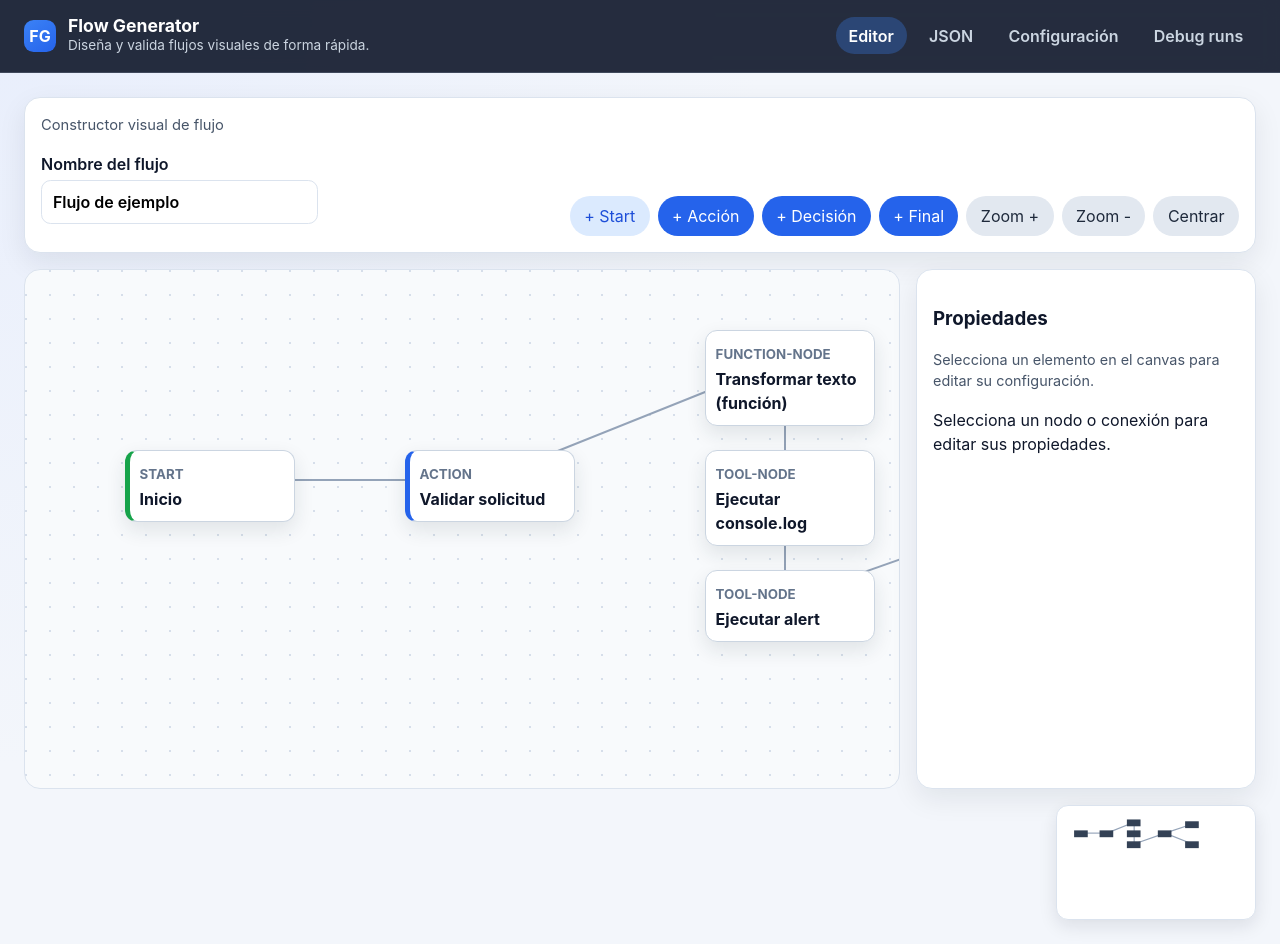
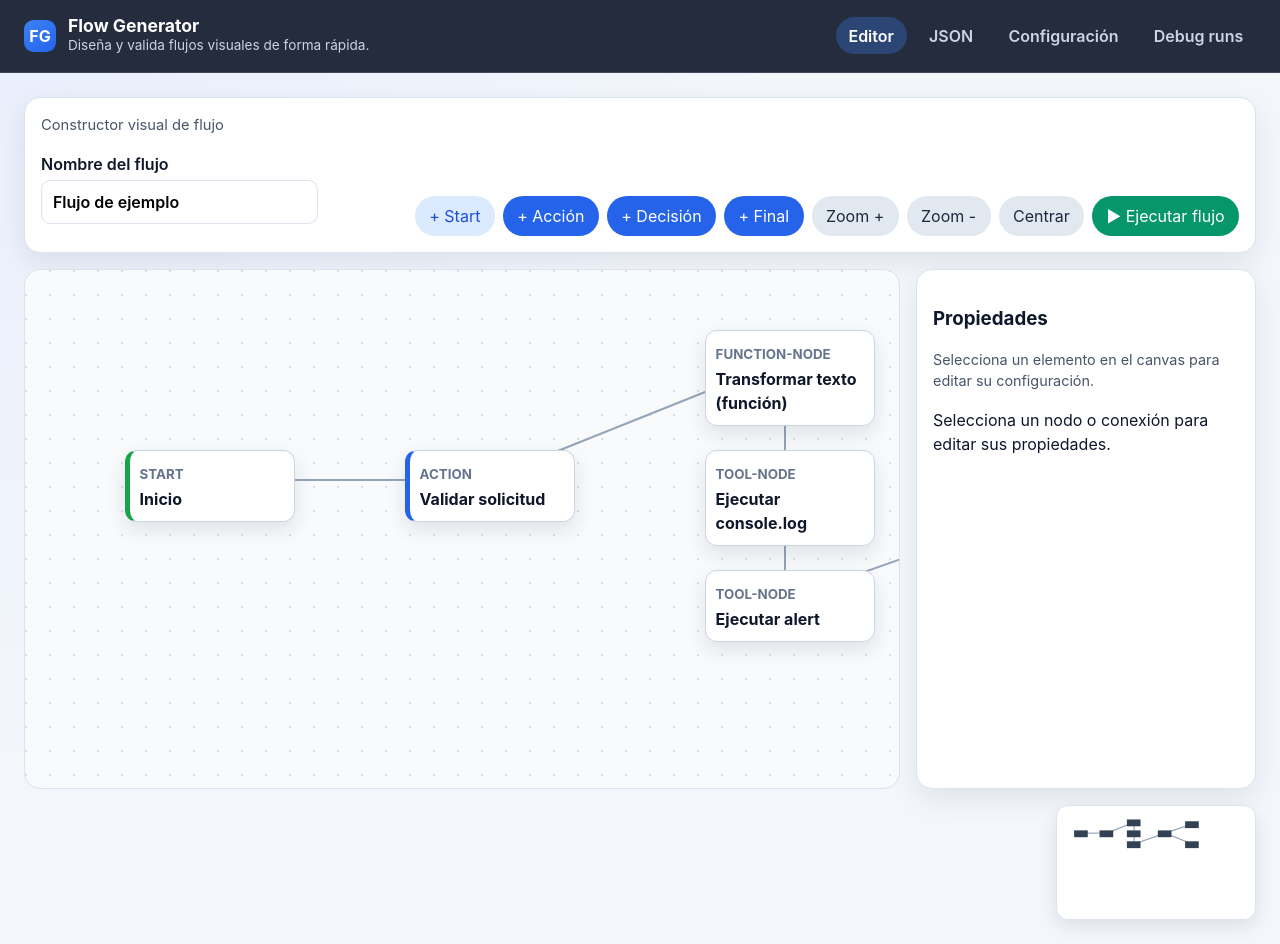
Before and after one commit to Erredebe/flow-gen, an Angular app: page /editor in a window 1280 px wide. Built offline with nearby package versions, Linux system fonts and the light colour scheme.

Commit message:
feat(editor): añadir botón para ejecutar el flujo

```diff
--- a/src/app/features/flow-editor/ui/flow-editor.component.html
+++ b/src/app/features/flow-editor/ui/flow-editor.component.html
@@ -14,6 +14,9 @@
       <button type="button" class="btn btn-soft" (click)="setZoom(0.1)">Zoom +</button>
       <button type="button" class="btn btn-soft" (click)="setZoom(-0.1)">Zoom -</button>
       <button type="button" class="btn btn-soft" (click)="centerView()">Centrar</button>
+      <button type="button" class="btn btn-run" [disabled]="runInProgress()" (click)="runFlow()">
+        {{ runInProgress() ? 'Ejecutando…' : '▶ Ejecutar flujo' }}
+      </button>
     </div>
   </header>
 
@@ -122,6 +125,18 @@
         </div>
       }
 
+
+      @if (runError(); as message) {
+        <p class="validation-error">{{ message }}</p>
+      }
+
+      @if (lastExecution(); as result) {
+        <h4>Última ejecución</h4>
+        <p><strong>runId:</strong> {{ lastRunId() }}</p>
+        <p><strong>Estado:</strong> {{ result.status }}</p>
+        <p><strong>Duración:</strong> {{ result.metrics.durationMs }} ms</p>
+        <pre>{{ toJson(result.outputs) }}</pre>
+      }
       @if (validationErrors().length > 0) {
         <h4>Errores de validación</h4>
         <ul>
--- a/src/app/features/flow-editor/ui/flow-editor.component.scss
+++ b/src/app/features/flow-editor/ui/flow-editor.component.scss
@@ -195,6 +195,19 @@ textarea {
   background: var(--danger);
 }
 
+.btn-run {
+  background: #059669;
+}
+
+.btn-run:hover {
+  background: #047857;
+}
+
+.btn:disabled {
+  cursor: not-allowed;
+  opacity: 0.7;
+}
+
 .panel-actions {
   display: flex;
   flex-wrap: wrap;
--- a/src/app/features/flow-editor/ui/flow-editor.component.ts
+++ b/src/app/features/flow-editor/ui/flow-editor.component.ts
@@ -1,7 +1,10 @@
 import { ChangeDetectionStrategy, Component, computed, inject, signal } from '@angular/core';
 import { FormsModule } from '@angular/forms';
 
+import { RunFlowUseCase } from '../../../application/flow/run-flow.use-case';
 import { AnyFlowNode, FlowEdge, FlowNodeType } from '../../../domain/flow/flow.types';
+import { IdGenerator } from '../../../domain/ports/id-generator.port';
+import { ExecutionResult } from '../../../runtime/engine/execution-state';
 import { FlowEditorStateService } from '../state/flow-editor-state.service';
 
 interface CanvasPoint {
@@ -19,6 +22,8 @@ interface CanvasPoint {
 })
 export class FlowEditorComponent {
   protected readonly state = inject(FlowEditorStateService);
+  private readonly runFlowUseCase = inject(RunFlowUseCase);
+  private readonly idGenerator = inject(IdGenerator);
 
   protected readonly zoom = signal(1);
   protected readonly selectedNodeId = signal<string | null>(null);
@@ -26,6 +31,10 @@ export class FlowEditorComponent {
   protected readonly linkingSourceNodeId = signal<string | null>(null);
   protected readonly metadataDraft = signal('{}');
   protected readonly metadataError = signal<string | null>(null);
+  protected readonly runInProgress = signal(false);
+  protected readonly lastExecution = signal<ExecutionResult | null>(null);
+  protected readonly runError = signal<string | null>(null);
+  protected readonly lastRunId = signal<string | null>(null);
 
   protected readonly flow = computed(() => this.state.getDraft());
   protected readonly nodes = computed(() => this.flow().nodes);
@@ -224,6 +233,36 @@ export class FlowEditorComponent {
     }
   }
 
+  protected async runFlow(): Promise<void> {
+    this.runInProgress.set(true);
+    this.runError.set(null);
+
+    const runId = this.idGenerator.next('run');
+    const traceId = this.idGenerator.next('trace');
+    this.lastRunId.set(runId);
+
+    try {
+      const result = await this.runFlowUseCase.execute(this.flow(), {
+        input: {},
+        variables: {},
+        secretReferences: [],
+        runId,
+        traceId
+      });
+
+      this.lastExecution.set(result);
+    } catch {
+      this.lastExecution.set(null);
+      this.runError.set('No se pudo ejecutar el flujo. Revisa la configuración de nodos.');
+    } finally {
+      this.runInProgress.set(false);
+    }
+  }
+
+  protected toJson(value: unknown): string {
+    return JSON.stringify(value, null, 2);
+  }
+
 
   protected minimapPoint(value: number): number {
     return value * 0.08;
```
Also changed, not shown: 1 other file (tests, documents, lock files or other folders).
